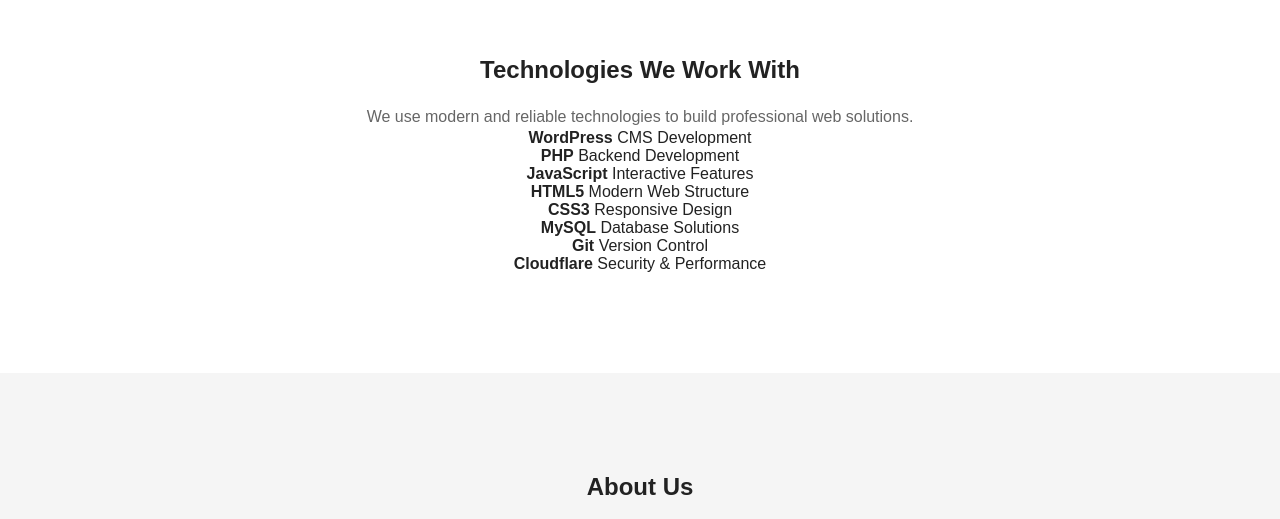
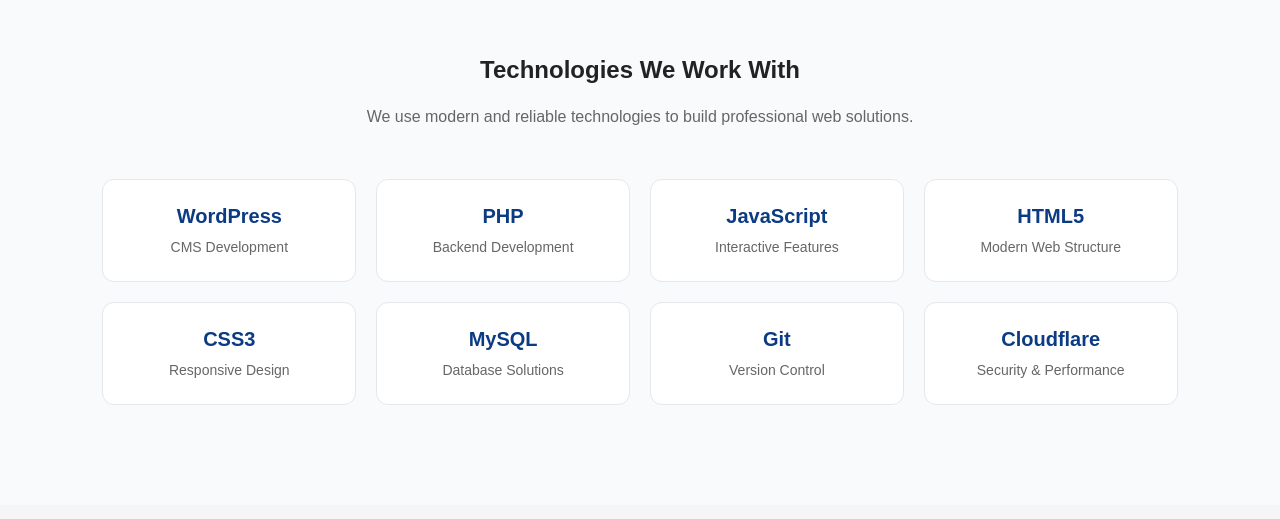
Before and after one commit to odi66s02110002-cell/dcwideweb, a plain HTML site: page index.html in a window 1280 px wide. Shown: the part 3150-3669 px from the top of the page. Drawn offline with Linux system fonts and the light colour scheme.

Commit message:
Update style.css

```diff
--- a/style.css
+++ b/style.css
@@ -615,3 +615,74 @@ body {
     line-height:1.7;
 
 }
+.technology{
+
+    background:#f8fafc;
+
+}
+
+
+
+.tech-container{
+
+    display:grid;
+
+    grid-template-columns:repeat(4,1fr);
+
+    gap:20px;
+
+    margin-top:50px;
+
+}
+
+
+
+.tech-item{
+
+    background:white;
+
+    padding:25px;
+
+    border-radius:12px;
+
+    border:1px solid #e5e7eb;
+
+    text-align:center;
+
+    transition:.3s;
+
+}
+
+
+
+.tech-item:hover{
+
+    transform:translateY(-5px);
+
+    box-shadow:0 10px 25px rgba(0,0,0,.1);
+
+}
+
+
+
+.tech-item strong{
+
+    display:block;
+
+    font-size:20px;
+
+    color:#0b3b82;
+
+    margin-bottom:10px;
+
+}
+
+
+
+.tech-item span{
+
+    color:#666;
+
+    font-size:14px;
+
+}
```
